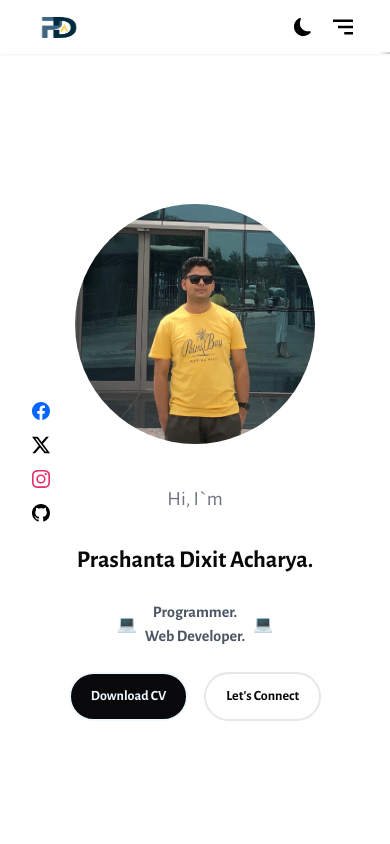
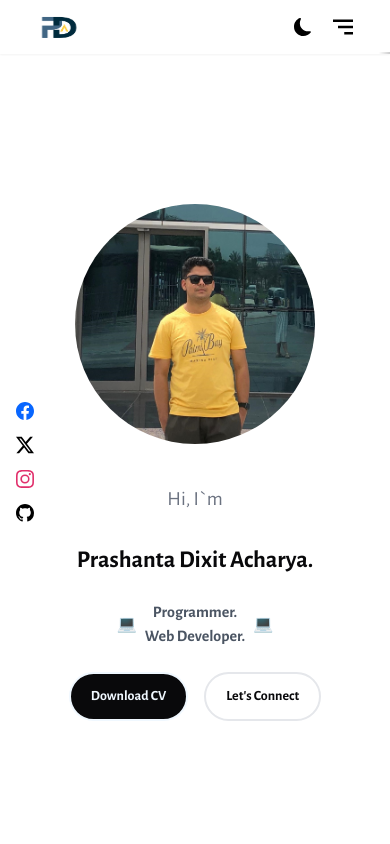
Before and after one commit to PrashantaDA/Portfolio, a React (Vite) app: page / in a window 390 px wide. Shown: the top 844 px of the page. Built offline with nearby package versions, Linux system fonts and the light colour scheme.

Commit message:
Added new styles

```diff
--- a/src/components/SocialIcons.jsx
+++ b/src/components/SocialIcons.jsx
@@ -2,7 +2,7 @@
 
 const SocialIcons = () => {
 	return (
-		<div className="flex flex-col items-start justify-center h-screen fixed px-8 gap-4 left-0 top-10 z-50">
+		<div className="flex flex-col items-start justify-center h-screen fixed md:px-8 gap-4 left-0 top-10 z-50 xs:px-4">
 			<a
 				className="text-[#0866FF] social-icon"
 				href="https://www.facebook.com/PrasDixit/"
```
